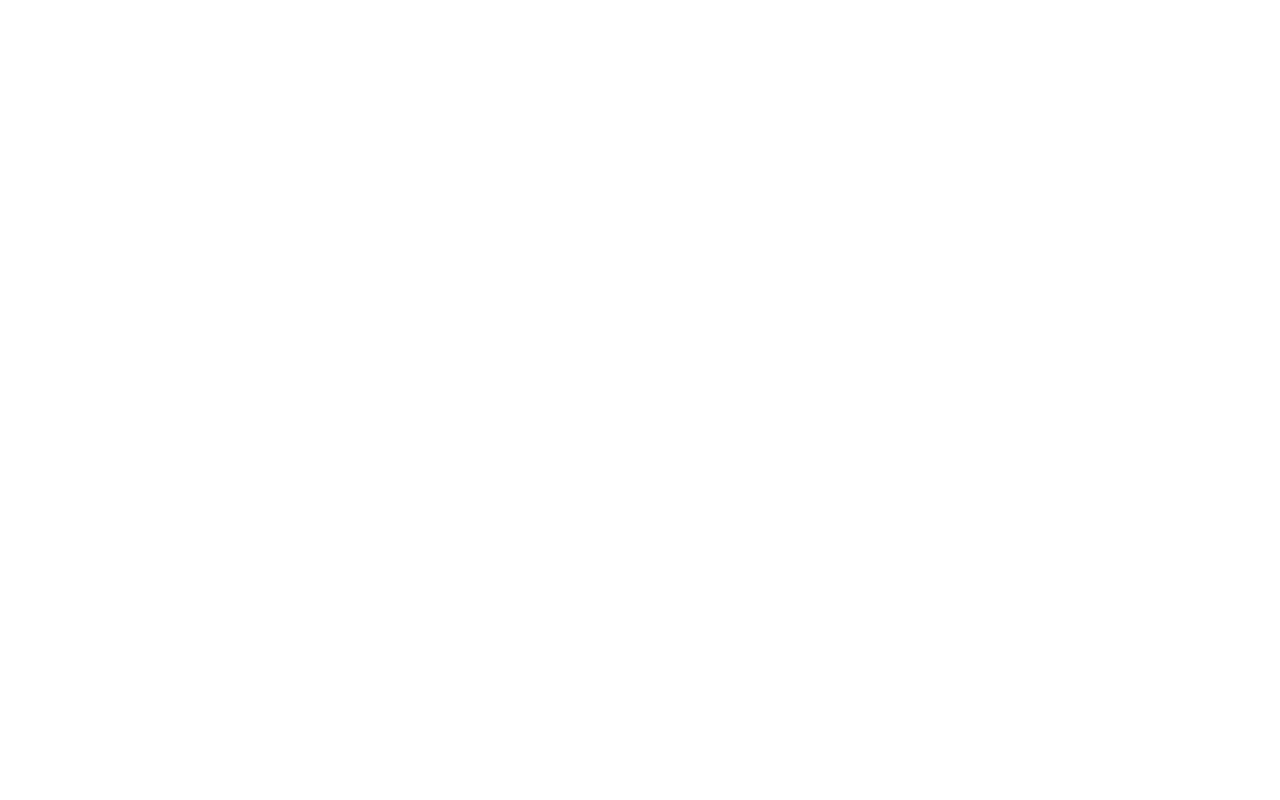
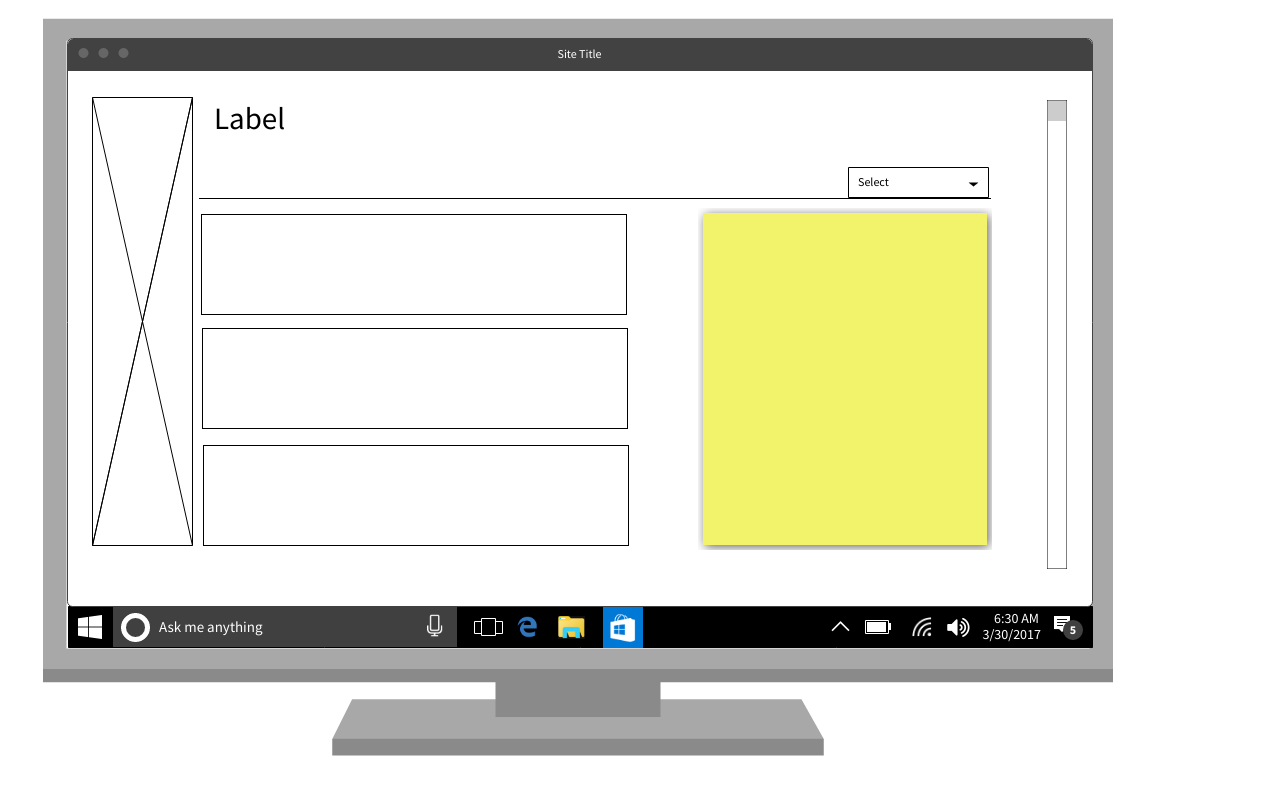
Before and after one commit to EmmanuelPriceMars/e-fitness, a plain HTML site: page public_html/documentation/milestone-2.html in a window 1280 px wide. Shown: the top 800 px of the page. Drawn offline with Linux system fonts and the light colour scheme.

Commit message:
wire frames added true

```diff
--- a/public_html/documentation/milestone-2.html
+++ b/public_html/documentation/milestone-2.html
@@ -6,7 +6,8 @@
 </head>
 <body>
 
-<img src="">
+<img src="wireframedesktop.png"   alt="desktopwire frame" >
+<img src="wireframemobile.png" alt="mobilewire frame">
 
 </body>
 </html>
```
